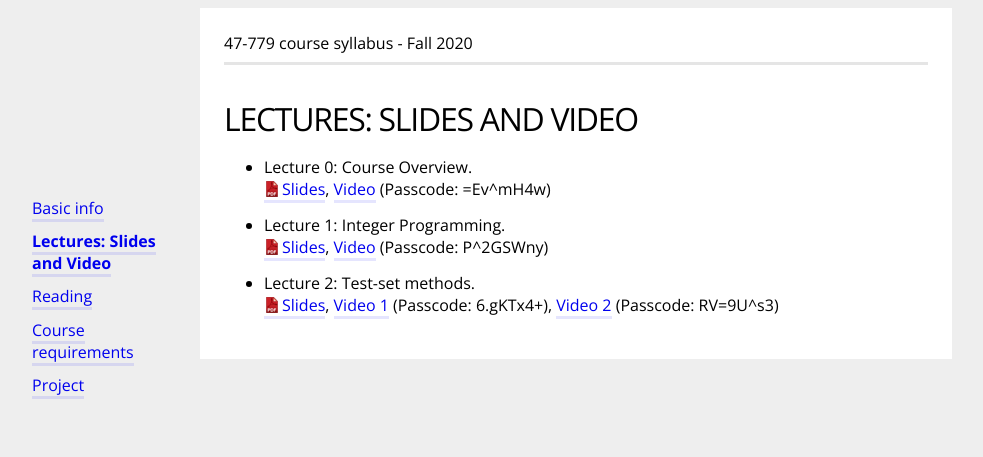
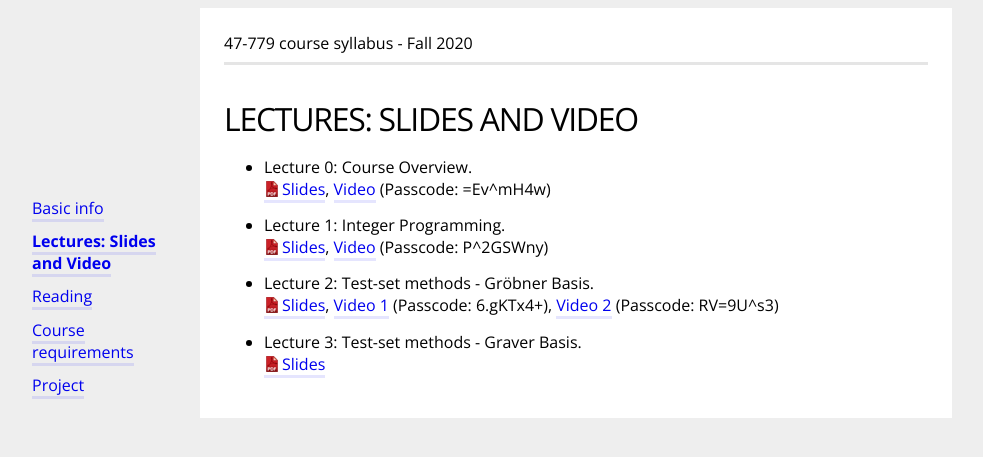
Before and after one commit to bernalde/QuIP, a Jekyll site: the page built from lecture.md, in a window 1280 px wide. Shown: the top 457 px of the page, without its empty margins (64-1047 px from the left). Built offline with Jekyll 4.4.1, drawn with Linux system fonts in a browser that asks for light colours.

Commit message:
Lecture 3 Material

```diff
--- a/lecture.md
+++ b/lecture.md
@@ -14,5 +14,8 @@ Here you can access all the lecture slides and videos.
 - Lecture 1: Integer Programming.<br>
 <a href="slides/47-779 Lecture 1 - Integer Programming.pdf" download>Slides</a>, [Video](https://cmu.zoom.us/rec/play/aYR6uCs3R0vdyfdYJ5uiJpnyUgb5CuLB_Jebl37M_rfKE5EMvNl5u7TDXadz8RmST45JrSXBBN1UYYMl.LnkHOy7ZB34jirzn) (Passcode: P^2GSWny)
 
-- Lecture 2: Test-set methods.<br>
+- Lecture 2: Test-set methods - Gr&ouml;bner Basis.<br>
 <a href="slides/47-779 Lecture 2 - Test-set methods.pdf" download>Slides</a>, [Video 1](https://cmu.zoom.us/rec/play/Ihz6C8KxpIQ6Xnk_IXPEkJuso6D4eI_VDDGwT0tbGoqH9FyPC-Ip3B8mRLnUHSLfYO-zOZljg_DOX70Q.jaOZNfLdKHVEJqDk) (Passcode: 6.gKTx4+), [Video 2](https://cmu.zoom.us/rec/play/OHWbc7V9tJKIeKrzmGE-Ms0WQQlXAQEp3SLKBnlFP5nJEGfKFJPE4vxU13M-PWZYS4pCGbh9_AJ-RNw.pOCUff3tcAcKq-_D) (Passcode: RV=9U^s3)
+
+- Lecture 3: Test-set methods - Graver Basis.<br>
+<a href="slides/47-779 Lecture 3 - Graver basis.pdf" download>Slides</a>
```
